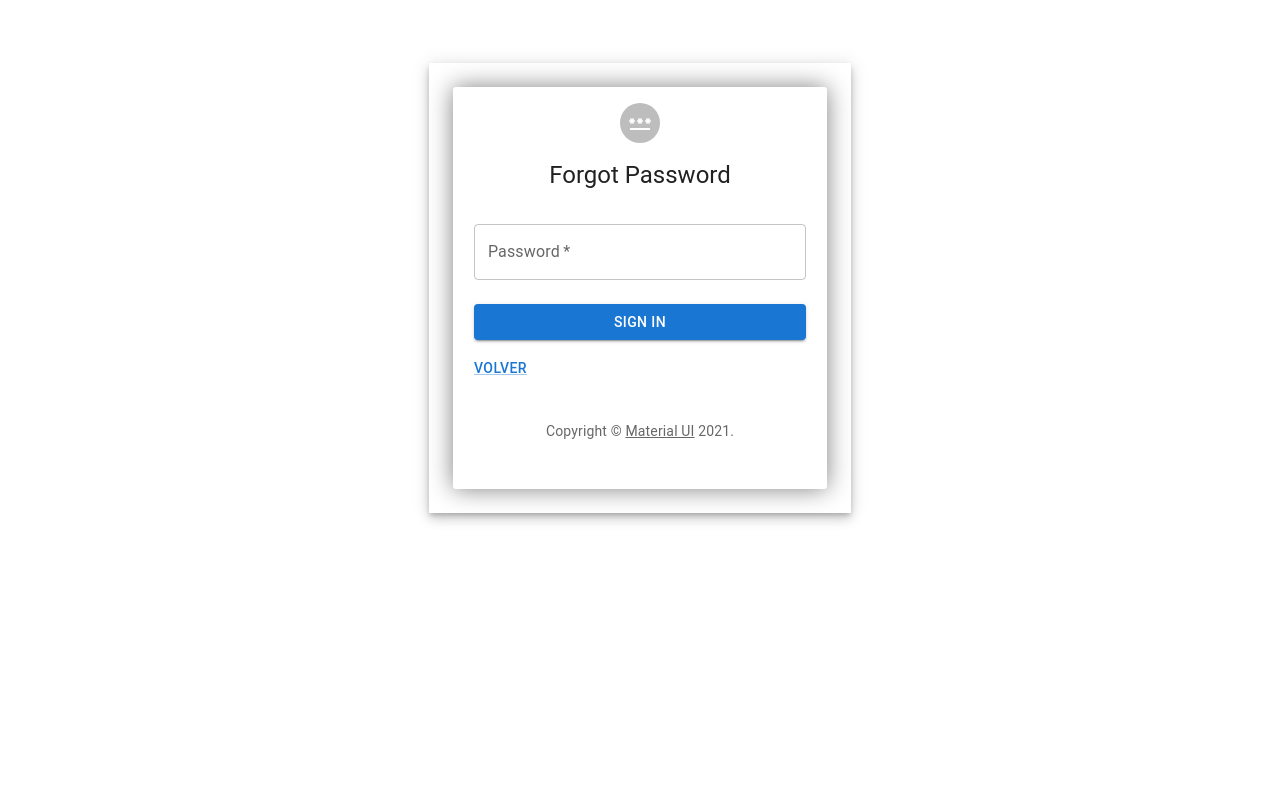
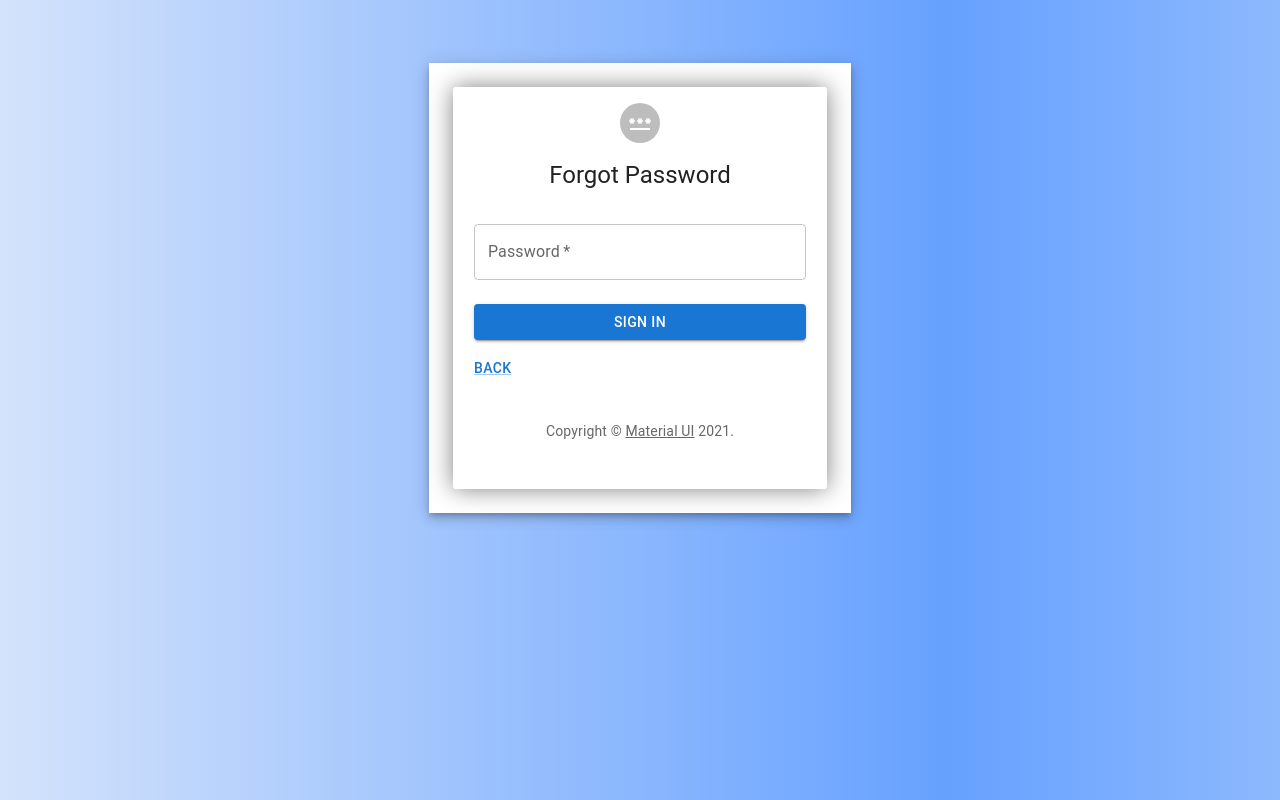
Before and after one commit to secalquin/react-redux-firebase-materialui, a React (Create React App) app: page /forgot-password in a window 1280 px wide. Built offline with nearby package versions, Linux system fonts and the light colour scheme.

Commit message:
css body

```diff
--- /dev/null
+++ b/src/index.css
@@ -0,0 +1,13 @@
+body {
+  animation: animateBg 4s linear infinite;
+  background-image: linear-gradient(90deg, #66a1ff, #fafafa, #66a1ff, #fafafa);
+  background-size: 300% 100%;
+}
+@keyframes animateBg {
+  0% {
+    background-position: 100% 0%;
+  }
+  100% {
+    background-position: 0% 0%;
+  }
+}
--- a/src/index.js
+++ b/src/index.js
@@ -1,6 +1,7 @@
 import React from "react";
 import ReactDOM from "react-dom";
 import App from "./App";
+import "./index.css";
 
 import store from "./redux/store";
 import { Provider } from "react-redux";
--- a/src/pages/ForgotPassword/index.jsx
+++ b/src/pages/ForgotPassword/index.jsx
@@ -64,7 +64,7 @@ const ForgotPassword = () => {
             <Grid container>
               <Grid item xs>
                 <Link href="/" variant="button">
-                  Volver
+                  Back
                 </Link>
               </Grid>
             </Grid>
```
